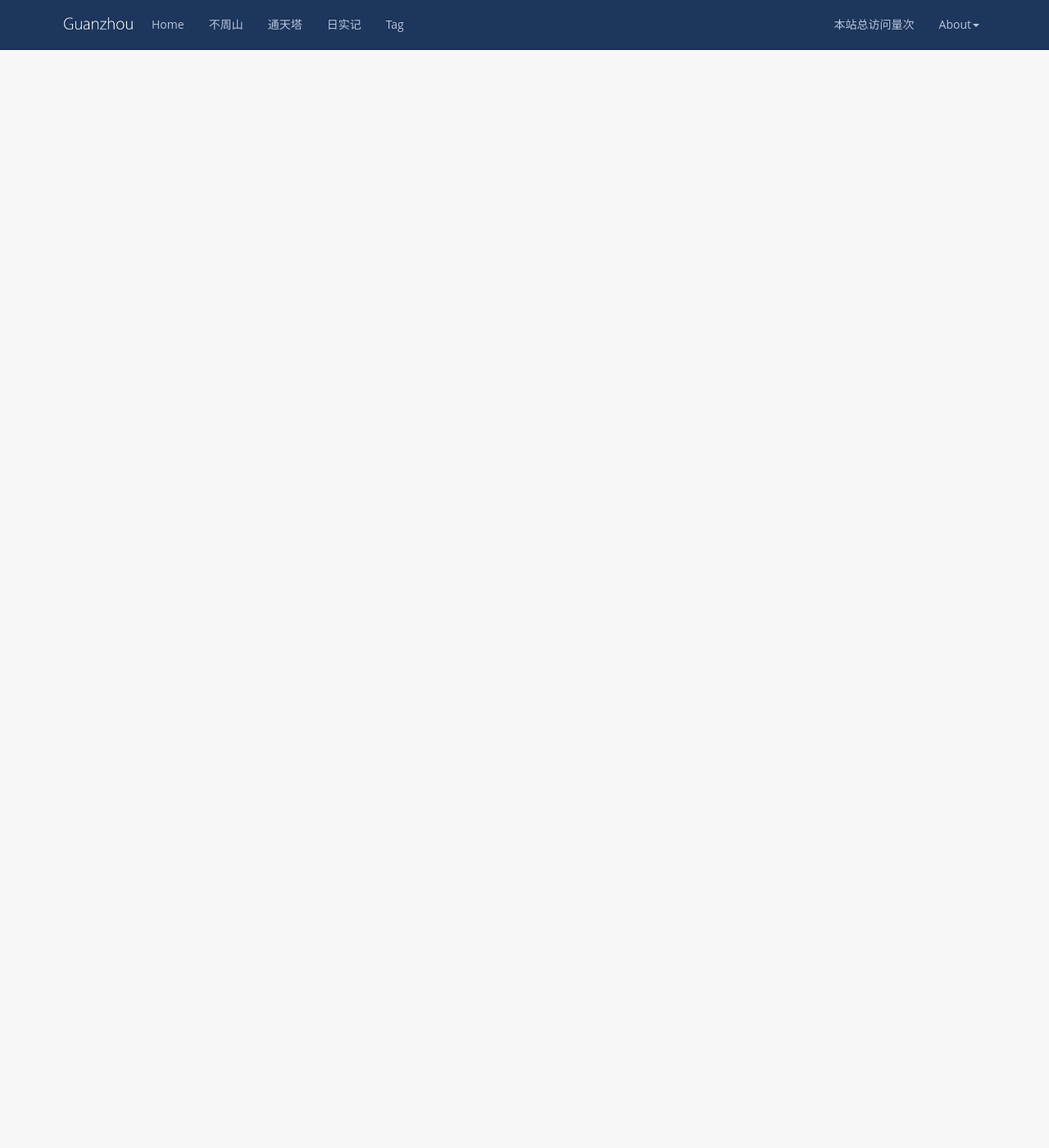
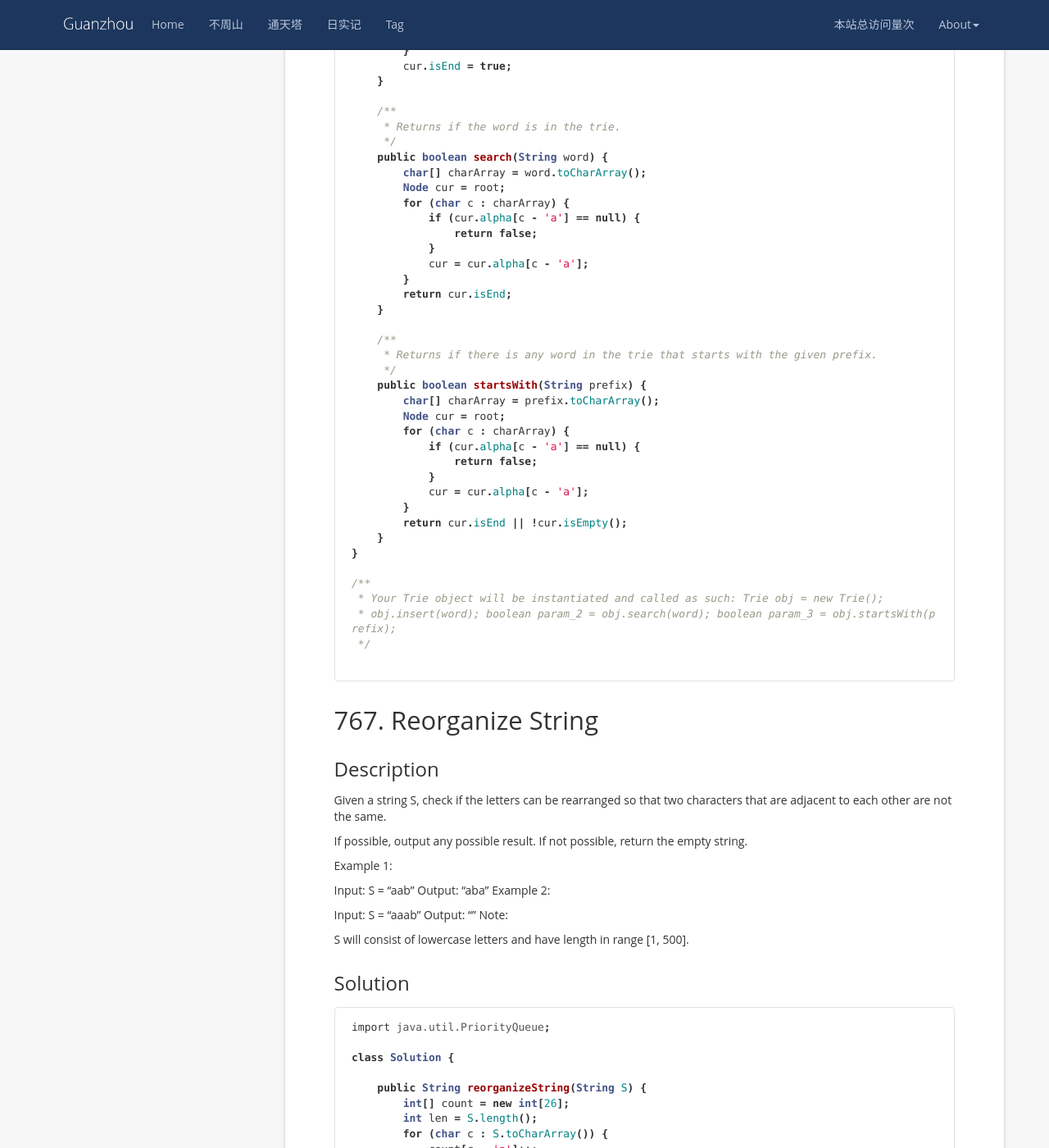
Before and after one commit to wangsimin04/GuanzhouSong.github.io, a Jekyll site: the page built from _posts/2019-10-01-LeetCode.md, in a window 1280 px wide and 1400 px high, scrolled down 32324 px. Shown: the whole window at 82% size. Built offline with Jekyll 4.4.1, drawn with Linux system fonts in a browser that asks for light colours; nearby versions of some CDN libraries; comment, search, counter and statistics services are not loaded; some of the changed text lies outside the part shown.

Commit message:
Update 2019-10-01-LeetCode.md

````diff
--- a/_posts/2019-10-01-LeetCode.md
+++ b/_posts/2019-10-01-LeetCode.md
@@ -1492,3 +1492,175 @@ class Solution {
 
 
 ```
+
+# 2019-10-22
+## 208. Implement Trie (Prefix Tree)
+### Description
+Implement a trie with insert, search, and startsWith methods.
+
+Example:
+
+Trie trie = new Trie();
+
+trie.insert("apple");
+trie.search("apple");   // returns true
+trie.search("app");     // returns false
+trie.startsWith("app"); // returns true
+trie.insert("app");
+trie.search("app");     // returns true
+Note:
+
+You may assume that all inputs are consist of lowercase letters a-z.
+All inputs are guaranteed to be non-empty strings.
+
+### Solution
+```java
+class Trie {
+
+    private class Node {
+
+        Node[] alpha;
+        boolean isEnd;
+
+        public Node() {
+            alpha = new Node[26];
+            isEnd = false;
+        }
+
+        public boolean isEmpty() {
+            for (int i = 0; i < 26; i++) {
+                if (alpha[i] != null) {
+                    return false;
+                }
+            }
+            return true;
+        }
+    }
+
+    Node root;
+
+    /**
+     * Initialize your data structure here.
+     */
+    public Trie() {
+        root = new Node();
+    }
+
+    /**
+     * Inserts a word into the trie.
+     */
+    public void insert(String word) {
+        char[] charArray = word.toCharArray();
+        Node cur = root;
+        for (char c : charArray) {
+            if (cur.alpha[c - 'a'] == null) {
+                cur.alpha[c - 'a'] = new Node();
+            }
+            cur = cur.alpha[c - 'a'];
+        }
+        cur.isEnd = true;
+    }
+
+    /**
+     * Returns if the word is in the trie.
+     */
+    public boolean search(String word) {
+        char[] charArray = word.toCharArray();
+        Node cur = root;
+        for (char c : charArray) {
+            if (cur.alpha[c - 'a'] == null) {
+                return false;
+            }
+            cur = cur.alpha[c - 'a'];
+        }
+        return cur.isEnd;
+    }
+
+    /**
+     * Returns if there is any word in the trie that starts with the given prefix.
+     */
+    public boolean startsWith(String prefix) {
+        char[] charArray = prefix.toCharArray();
+        Node cur = root;
+        for (char c : charArray) {
+            if (cur.alpha[c - 'a'] == null) {
+                return false;
+            }
+            cur = cur.alpha[c - 'a'];
+        }
+        return cur.isEnd || !cur.isEmpty();
+    }
+}
+
+/**
+ * Your Trie object will be instantiated and called as such: Trie obj = new Trie();
+ * obj.insert(word); boolean param_2 = obj.search(word); boolean param_3 = obj.startsWith(prefix);
+ */
+
+```
+
+## 767. Reorganize String
+### Description
+Given a string S, check if the letters can be rearranged so that two characters that are adjacent to each other are not the same.
+
+If possible, output any possible result.  If not possible, return the empty string.
+
+Example 1:
+
+Input: S = "aab"
+Output: "aba"
+Example 2:
+
+Input: S = "aaab"
+Output: ""
+Note:
+
+S will consist of lowercase letters and have length in range [1, 500].
+
+### Solution
+```java
+import java.util.PriorityQueue;
+
+class Solution {
+
+    public String reorganizeString(String S) {
+        int[] count = new int[26];
+        int len = S.length();
+        for (char c : S.toCharArray()) {
+            count[c - 'a']++;
+            if(count[c-'a']>(len+1)/2) return "";
+        }
+        //Greedy to fill the largest count letter first.
+        PriorityQueue<int[]> pq = new PriorityQueue<>((a, b) -> (b[1] - a[1]));
+        //do not add 0 count letter or will add every letter into res.
+        for(int i =0;i<26;i++){
+            if(count[i]!=0)pq.offer(new int[]{i+'a',count[i]});
+        }
+        StringBuilder sb = new StringBuilder();
+        while(!pq.isEmpty()){
+            int[] first = pq.poll();
+            if(sb.length()==0 || sb.charAt(sb.length()-1)!=first[0]){
+                sb.append((char)first[0]);
+                if(--first[1] >0){
+                    pq.add(first);
+                }
+            }else if(!pq.isEmpty()) {
+                //if dup, go find second large letter.
+                int[] sec = pq.poll();
+                sb.append((char)sec[0]);
+                if(--sec[1]>0){
+                    pq.add(sec);
+                }
+                pq.add(first);
+            }
+
+        }
+        return sb.toString();
+    }
+
+    public static void main(String[] args) {
+        Solution s=new Solution();
+        System.out.println(s.reorganizeString("aab"));
+    }
+}
+```
````
